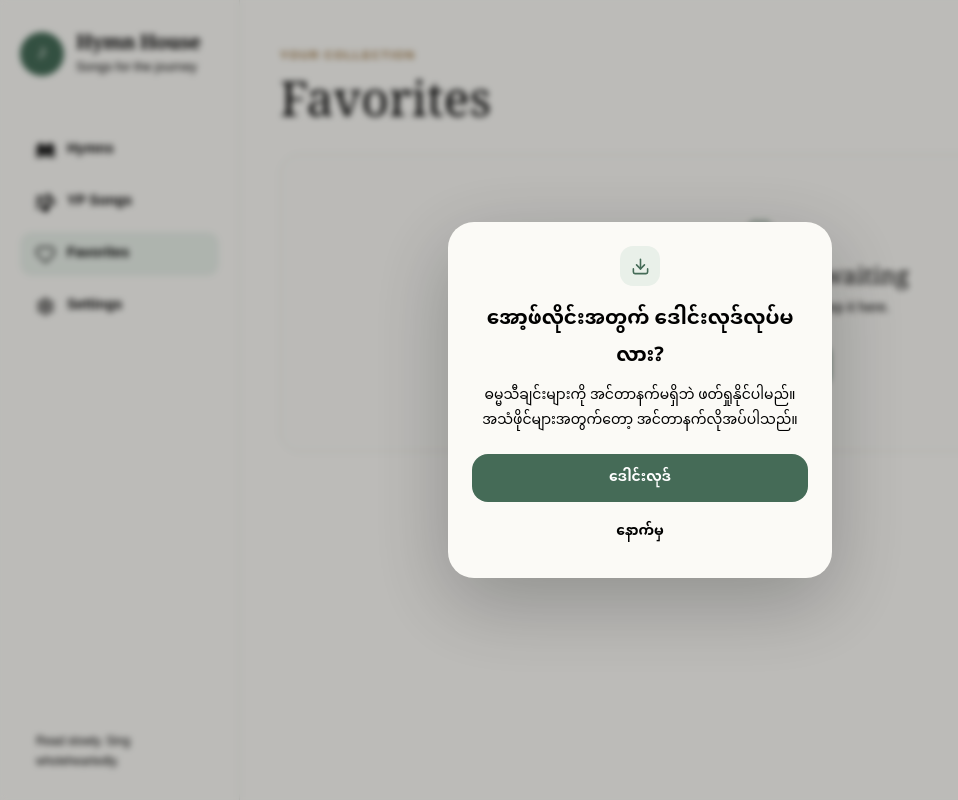
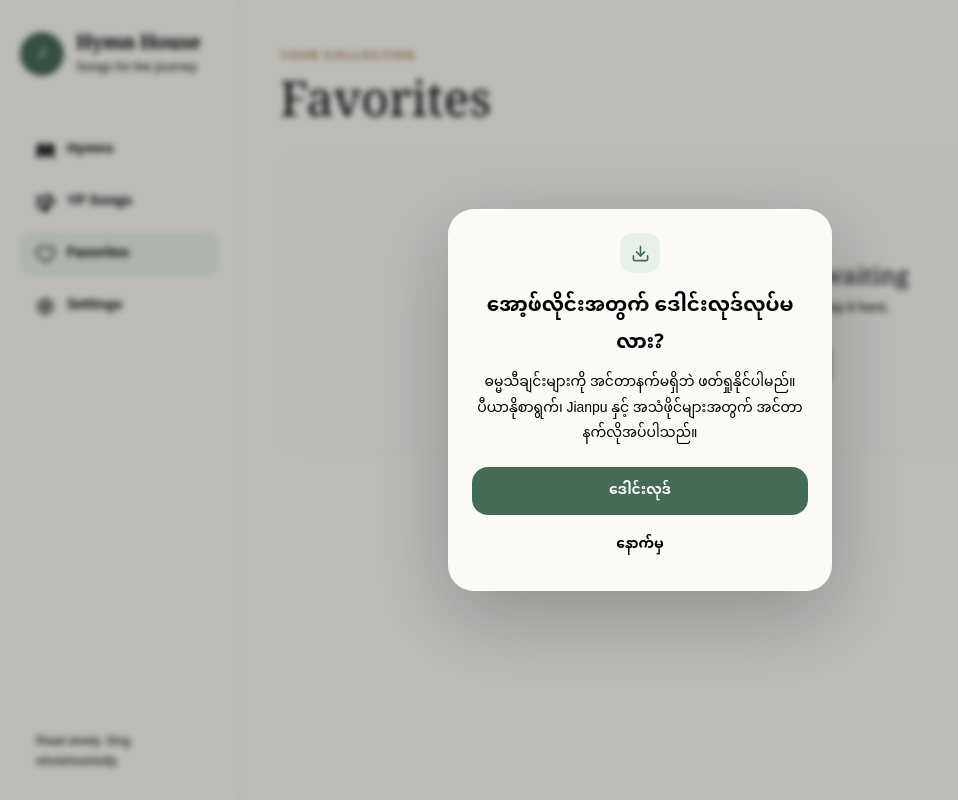
Before and after one commit to SaKhant/myanmar-hymn-pwa, a Next.js app: page /favorites in a window 1280 px wide. Shown: the whole page, without its empty margins (0-958 px from the left). Built offline with nearby package versions, Linux system fonts and the light colour scheme; a web font is replaced by a local one.

Commit message:
fix: clarify online-only music assets

```diff
--- a/components/offline-library-prompt.tsx
+++ b/components/offline-library-prompt.tsx
@@ -81,7 +81,7 @@ export function OfflineLibraryPrompt(){
       <div className="mt-4 text-center">
         <h2 id="offline-prompt-title" className="myanmar text-xl font-bold leading-8">{isUpdate?"အော့ဖ်လိုင်းစာကြည့်တိုက်ကို အပ်ဒိတ်လုပ်နေပါသည်":"အော့ဖ်လိုင်းအတွက် ဒေါင်းလုဒ်လုပ်မလား?"}</h2>
         <div id="offline-prompt-description" className="myanmar mt-2 text-sm leading-7 text-[var(--muted)]">
-          {isUpdate?<><p>သီချင်းအသစ်များနှင့် ပြင်ဆင်ချက်များကို အလိုအလျောက် ထည့်သွင်းနေပါသည်။</p><p>ပြီးပါက အင်တာနက်မရှိဘဲ ဖတ်ရှုနိုင်ပါမည်။</p></>:<><p>ဓမ္မသီချင်းများကို အင်တာနက်မရှိဘဲ ဖတ်ရှုနိုင်ပါမည်။</p><p>အသံဖိုင်များအတွက်တော့ အင်တာနက်လိုအပ်ပါသည်။</p></>}
+          {isUpdate?<><p>သီချင်းအသစ်များနှင့် ပြင်ဆင်ချက်များကို အလိုအလျောက် ထည့်သွင်းနေပါသည်။</p><p>ပြီးပါက အင်တာနက်မရှိဘဲ ဖတ်ရှုနိုင်ပါမည်။</p></>:<><p>ဓမ္မသီချင်းများကို အင်တာနက်မရှိဘဲ ဖတ်ရှုနိုင်ပါမည်။</p><p>ပီယာနိုစာရွက်၊ Jianpu နှင့် အသံဖိုင်များအတွက် အင်တာနက်လိုအပ်ပါသည်။</p></>}
         </div>
       </div>
       {status==="downloading"&&<p className="myanmar mt-4 text-center text-sm font-bold text-[var(--sage)]">{isUpdate?"အပ်ဒိတ်လုပ်နေပါသည်":"ဒေါင်းလုဒ်လုပ်နေပါသည်"}{progress!==null?`… ${progress}%`:"…"}</p>}
```
